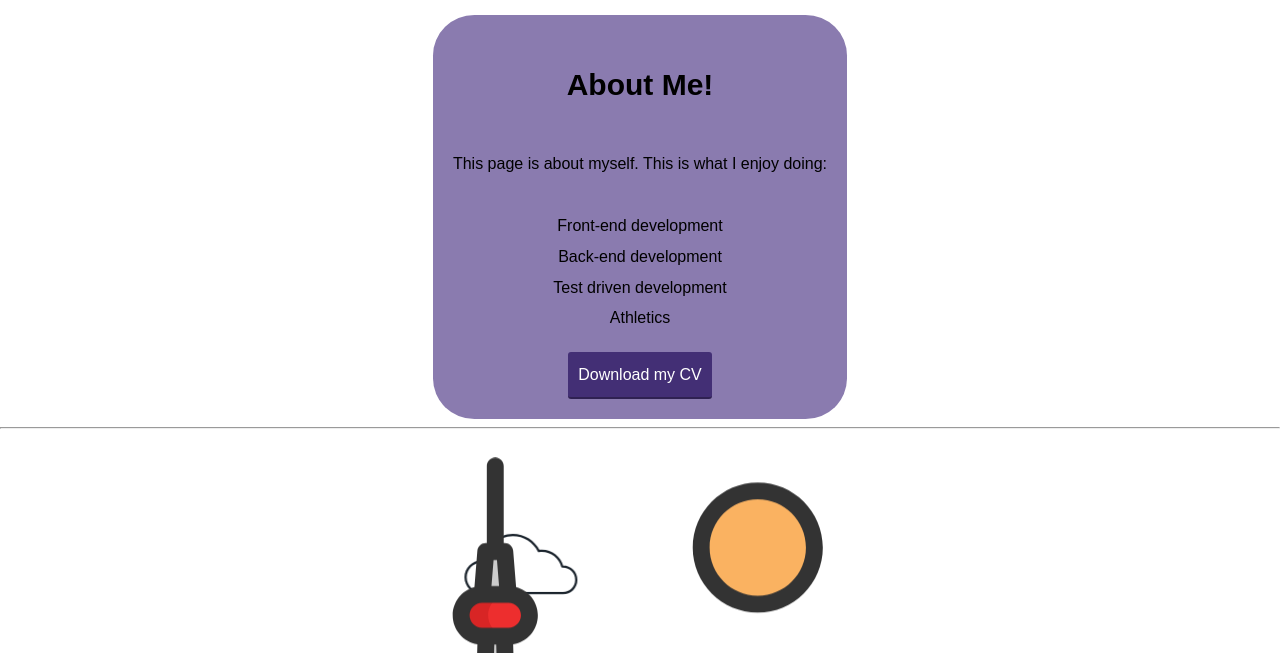
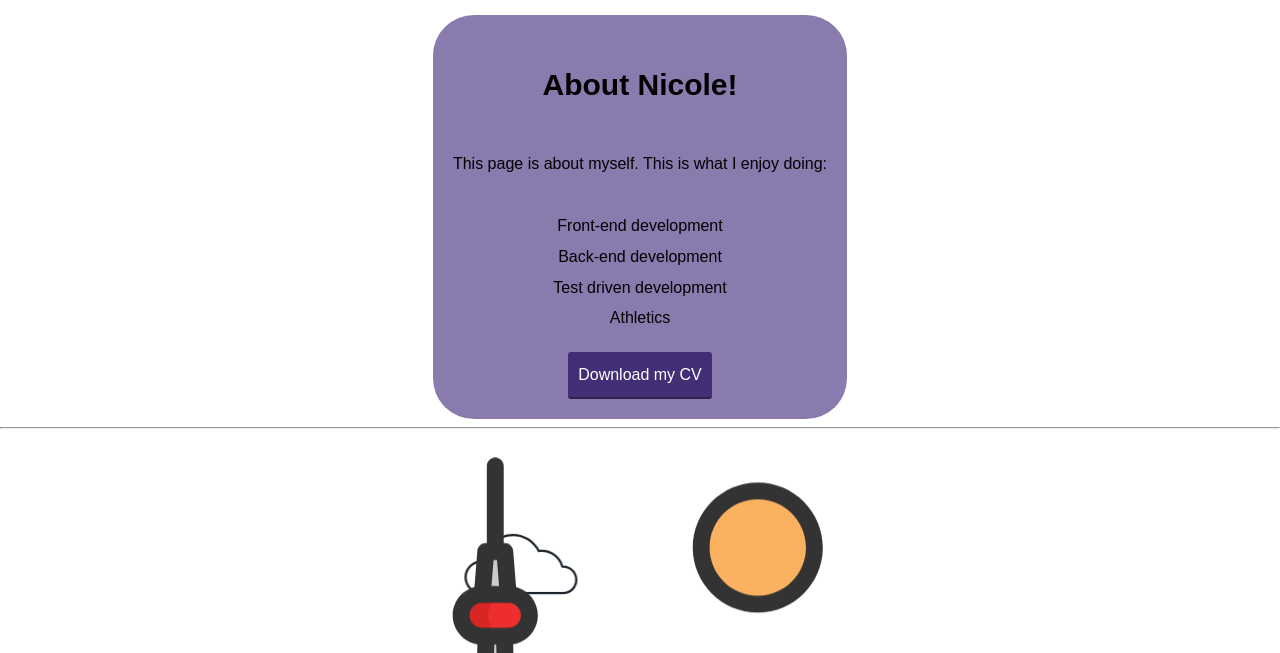
Before and after one commit to NicoleAugello/website-portfolio-2, a plain HTML site: page about.html in a window 1280 px wide. Shown: the part 105-758 px from the top of the page. Drawn offline with nearby package versions, Linux system fonts and the light colour scheme; a web font is replaced by a local one.

Commit message:
Update about.html title
Change the title of the about page from About me to about nicole

```diff
--- a/about.html
+++ b/about.html
@@ -38,7 +38,7 @@
     <!-- 1.7 Transition button -->
     <div class="about">
     <div  class="about-section">
-        <h1>About Me!</h1>
+        <h1>About Nicole!</h1>
 
         <p>This page is about myself. This is what I enjoy doing:</p>
         <ul class="about-section-list">
```
